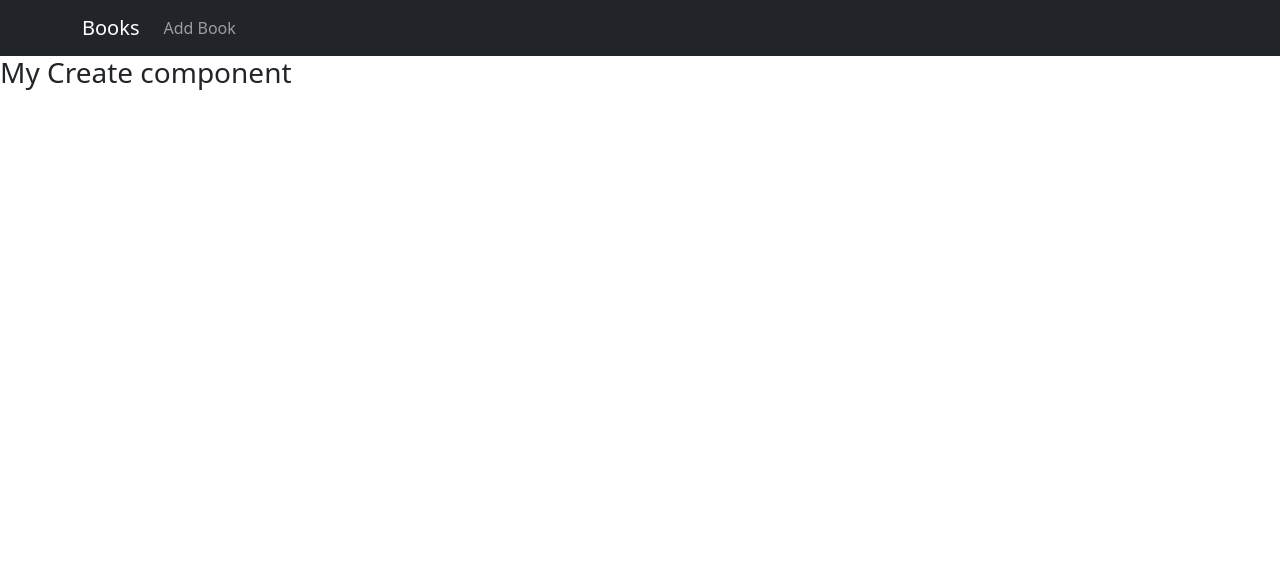
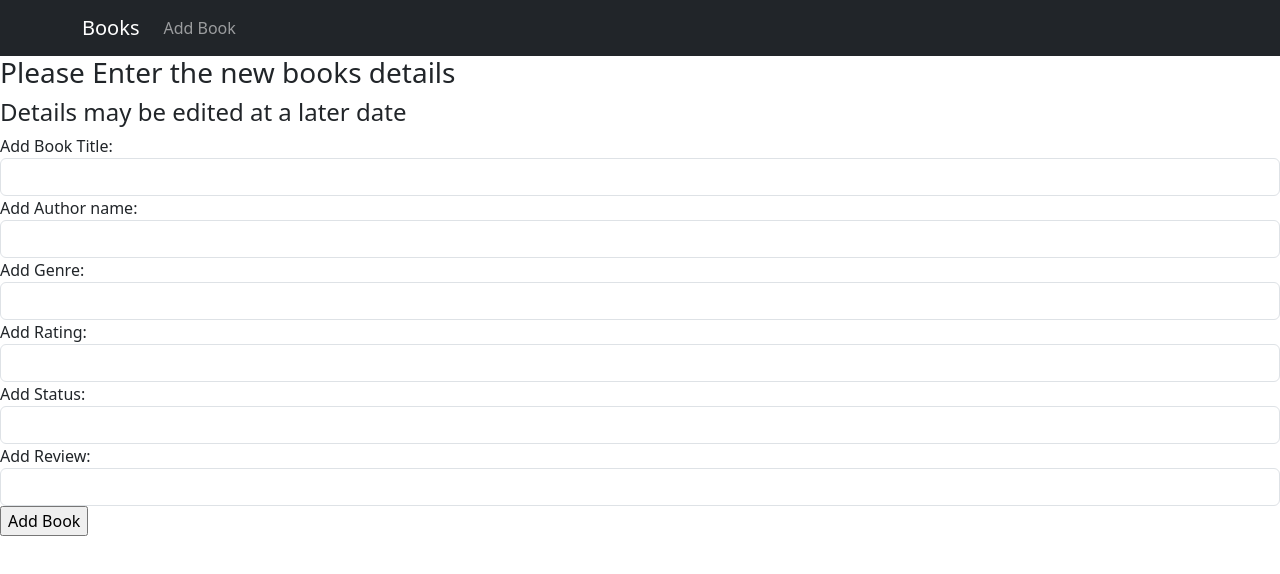
Before and after one commit to LiamRyan1/DataRepProject, a React (Create React App) app: page /create in a window 1280 px wide. Shown: the top 574 px of the page. Built offline with nearby package versions, Linux system fonts and the light colour scheme.

Commit message:
add book

```diff
--- a/src/components/create.js
+++ b/src/components/create.js
@@ -1,4 +1,80 @@
+import axios from "axios";
+import { useState } from "react";
 const Create = () => {
-    return <h3>My Create component</h3>;
-  };
+    const [title, setTitle] = useState('');
+    const [author, setAuthor] = useState('');
+    const [genre, setGenre] = useState('');
+    const [rating, setNumber] = useState('');
+    const [status, setStatus] = useState('');
+    const [review, setReview] = useState('');
+
+  const handleSubmit = (e) => {
+    e.preventDefault();
+    const book = {title,author,genre,rating,status,review};
+    //console.log(book);
+
+    axios.post('http://localhost:4000/api/books',book)
+    .then((res)=>{console.log(res.data)})
+    .catch();
+};
+    return (
+        <div>
+            <h3>Please Enter the new books details</h3>
+            <h4>Details may be edited at a later date</h4>
+            <form onSubmit={handleSubmit}>
+                <div className="form-group">
+                    <label>Add Book Title: </label>
+                    <input type="text"
+                        className="form-control"
+                        value={title}
+                        onChange={(e) => { setTitle(e.target.value) }}
+                    />
+                </div>
+                <div className="form-group">
+                    <label>Add Author name: </label>
+                    <input type="text"
+                        className="form-control"
+                        value={author}
+                        onChange={(e) => { setAuthor(e.target.value) }}
+                    />
+                </div>
+                <div className="form-group">
+                    <label>Add Genre: </label>
+                    <input type="text"
+                        className="form-control"
+                        value={genre}
+                        onChange={(e) => { setGenre(e.target.value) }}
+                    />
+                </div>
+                <div className="form-group">
+                    <label>Add Rating: </label>
+                    <input type="text"
+                        className="form-control"
+                        value={rating}
+                        onChange={(e) => { setNumber(e.target.value) }}
+                    />
+                </div>
+                <div className="form-group">
+                    <label>Add Status: </label>
+                    <input type="text"
+                        className="form-control"
+                        value={status}
+                        onChange={(e) => { setStatus(e.target.value) }}
+                    />
+                </div>
+                <div className="form-group">
+                    <label>Add Review: </label>
+                    <input type="text"
+                        className="form-control"
+                        value={review}
+                        onChange={(e) => { setReview(e.target.value) }}
+                    />
+                </div>
+                <div>
+                    <input type="submit" value="Add Book"></input>
+                </div>
+            </form>
+        </div>
+    );
+}
 export default Create;
```
